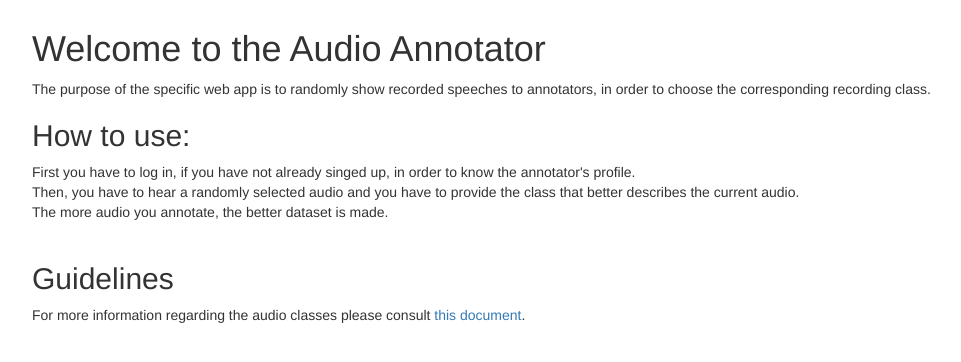
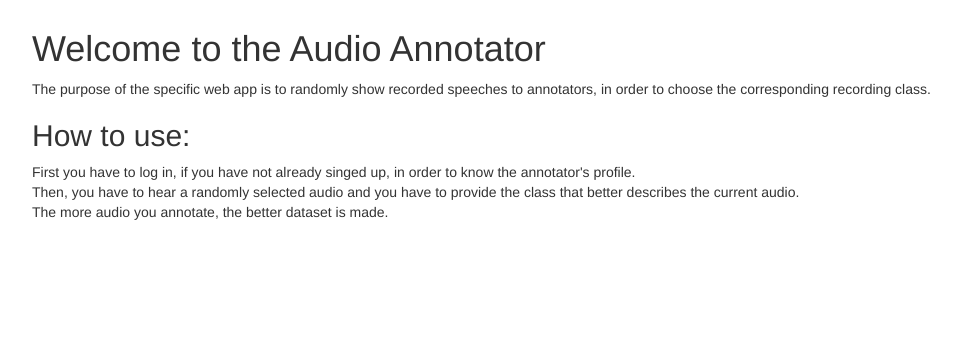
Before and after one commit to sofiaele/audio_annotator, a Flask app: page / in a window 1280 px wide. Shown: the part 51-413 px from the top of the page, without its empty margins (38-999 px from the left). Run offline with Flask 2, Linux system fonts and the light colour scheme; some libraries are stand-ins or nearby versions.

Commit message:
remove guidelines

```diff
--- a/audio_annotator_generic/templates/index.html
+++ b/audio_annotator_generic/templates/index.html
@@ -25,9 +25,4 @@
             The more audio you annotate, the better dataset is made.
         </span>
         <br>
-        <br>
-        <h2> Guidelines </h2>
-        <span>
-            For more information regarding the audio classes please consult <a href="https://docs.google.com/document/d/1ia-Pea1z3SOJwSh_082DDzGZFo1cLz6-lY6m0sddDtc/edit#" >this document</a>.
-        </span>
 {% endblock %}
```
